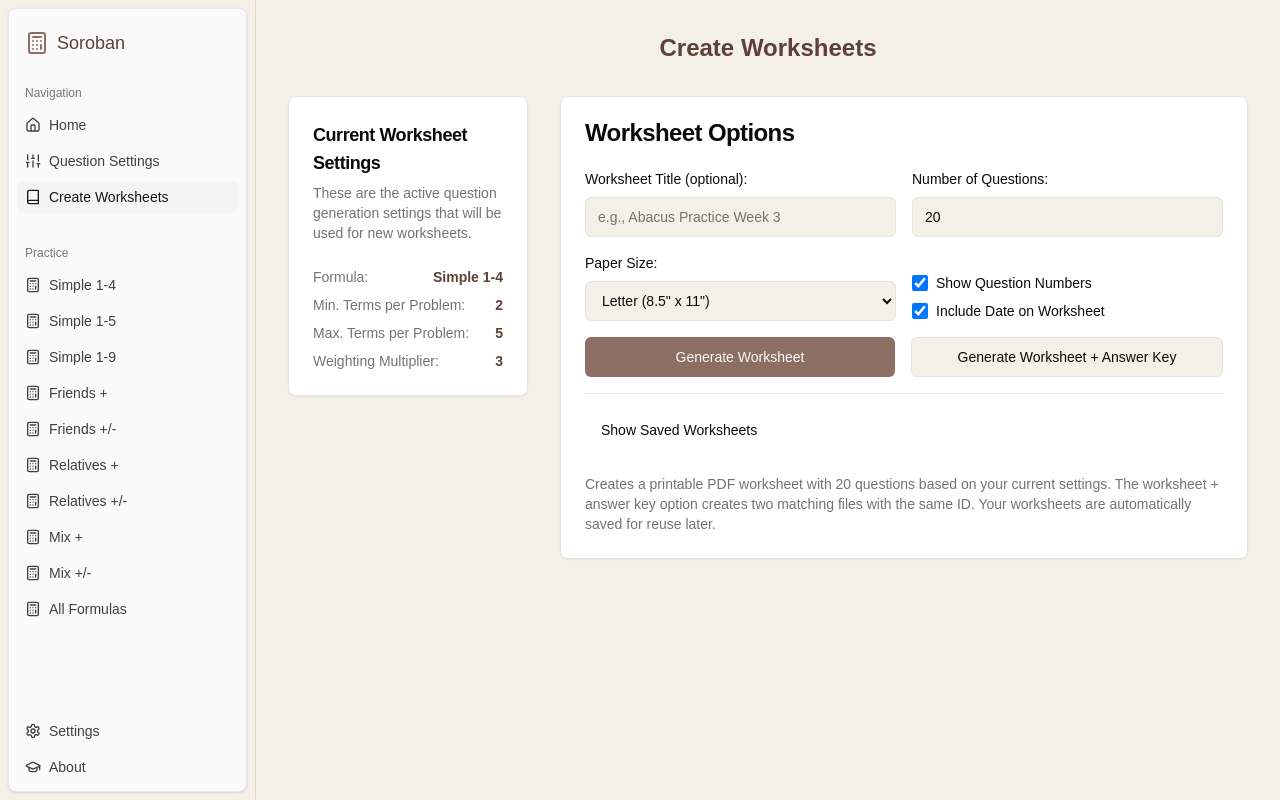
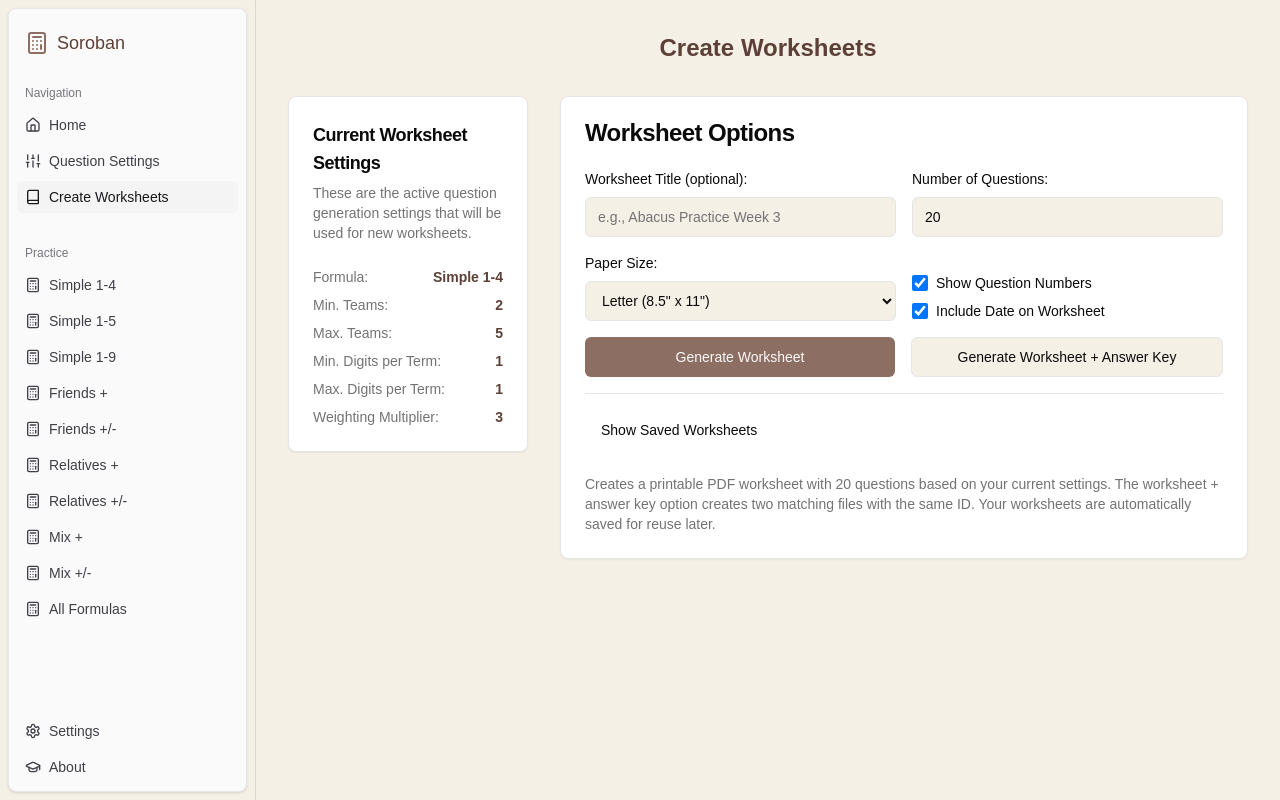
Before and after one commit to mhardock/abacus-learning-tool, a Next.js app: page /worksheet-generator in a window 1280 px wide. Built offline with nearby package versions, Linux system fonts and the light colour scheme.

Commit message:
Naming changes

```diff
--- a/app/question-settings/page.tsx
+++ b/app/question-settings/page.tsx
@@ -236,7 +236,7 @@ export default function QuestionSettingsPage() {
                   </div>
 
                   <div>
-                    <h3 className="font-medium mb-4 mt-6">Number of Digits per Term</h3>
+                    <h3 className="font-medium mb-4 mt-6">Number of Digits Per Team</h3>
                     <div className="grid grid-cols-2 gap-4">
                       <div>
                         <label htmlFor="minOperandDigits" className="text-sm text-muted-foreground mb-2 block">
--- a/app/worksheet-generator/page.tsx
+++ b/app/worksheet-generator/page.tsx
@@ -36,14 +36,22 @@ export default function CreateWorksheetsPage() {
                   <span className="text-[#5d4037] font-semibold">{getFormulaNameById(settings.scenario)}</span>
                 </div>
                 <div className="flex justify-between">
-                  <span className="font-medium text-muted-foreground">Min. Terms per Problem:</span>
+                  <span className="font-medium text-muted-foreground">Min. Teams:</span>
                   <span className="text-[#5d4037] font-semibold">{settings.minNumbers}</span>
                 </div>
                 <div className="flex justify-between">
-                  <span className="font-medium text-muted-foreground">Max. Terms per Problem:</span>
+                  <span className="font-medium text-muted-foreground">Max. Teams:</span>
                   <span className="text-[#5d4037] font-semibold">{settings.maxNumbers}</span>
                 </div>
-                 <div className="flex justify-between">
+                <div className="flex justify-between">
+                  <span className="font-medium text-muted-foreground">Min. Digits per Term:</span>
+                  <span className="text-[#5d4037] font-semibold">{settings.minOperandDigits}</span>
+                </div>
+                <div className="flex justify-between">
+                  <span className="font-medium text-muted-foreground">Max. Digits per Term:</span>
+                  <span className="text-[#5d4037] font-semibold">{settings.maxOperandDigits}</span>
+                </div>
+                <div className="flex justify-between">
                   <span className="font-medium text-muted-foreground">Weighting Multiplier:</span>
                   <span className="text-[#5d4037] font-semibold">{settings.weightingMultiplier}</span>
                 </div>
```
